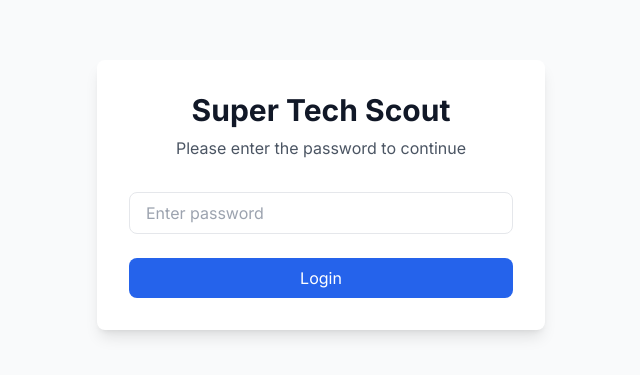
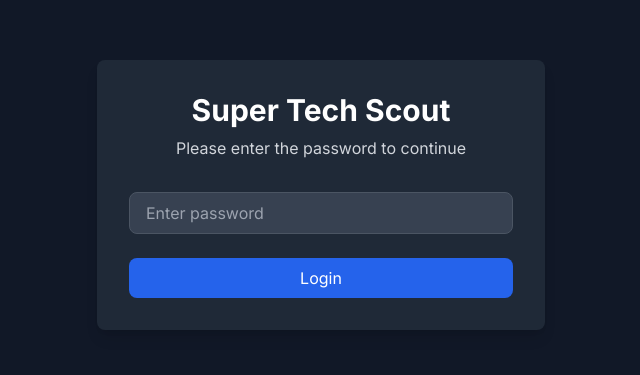
Before and after one commit to garkilic/super-tech-scout, a Next.js app: page / in a window 1280 px wide. Shown: the part 205-580 px from the top of the page, without its empty margins (319-959 px from the left). Built offline with nearby package versions, Linux system fonts and the light colour scheme; no server answers.

Commit message:
Added Dark Mode

```diff
--- a/src/app/globals.css
+++ b/src/app/globals.css
@@ -7,6 +7,11 @@
   --background-rgb: 255, 255, 255;
 }
 
+.dark {
+  --foreground-rgb: 255, 255, 255;
+  --background-rgb: 17, 24, 39;
+}
+
 body {
   color: rgb(var(--foreground-rgb));
   background: rgb(var(--background-rgb));
--- a/src/app/layout.tsx
+++ b/src/app/layout.tsx
@@ -17,7 +17,7 @@ export default function RootLayout({
   children: React.ReactNode;
 }) {
   return (
-    <html lang="en">
+    <html lang="en" className="dark">
       <body className={inter.className}>
         <AuthProvider>{children}</AuthProvider>
       </body>
--- a/src/app/page.tsx
+++ b/src/app/page.tsx
@@ -92,11 +92,11 @@ export default function Home() {
 
   if (!isAuthenticated) {
     return (
-      <div className="min-h-screen flex items-center justify-center bg-gray-50">
-        <div className="max-w-md w-full space-y-8 p-8 bg-white rounded-lg shadow-lg">
+      <div className="min-h-screen flex items-center justify-center bg-gray-900">
+        <div className="max-w-md w-full space-y-8 p-8 bg-gray-800 rounded-lg shadow-lg">
           <div className="text-center">
-            <h2 className="text-3xl font-bold text-gray-900">Super Tech Scout</h2>
-            <p className="mt-2 text-gray-600">Please enter the password to continue</p>
+            <h2 className="text-3xl font-bold text-white">Super Tech Scout</h2>
+            <p className="mt-2 text-gray-300">Please enter the password to continue</p>
           </div>
           <form
             onSubmit={(e) => {
@@ -111,12 +111,12 @@ export default function Home() {
               type="password"
               name="password"
               required
-              className="w-full px-4 py-2 border rounded-lg focus:outline-none focus:ring-2 focus:ring-blue-500"
+              className="w-full px-4 py-2 bg-gray-700 border border-gray-600 rounded-lg focus:outline-none focus:ring-2 focus:ring-blue-500 text-white placeholder-gray-400"
               placeholder="Enter password"
             />
             <button
               type="submit"
-              className="w-full py-2 px-4 bg-blue-600 text-white rounded-lg hover:bg-blue-700 focus:outline-none focus:ring-2 focus:ring-blue-500 focus:ring-offset-2"
+              className="w-full py-2 px-4 bg-blue-600 text-white rounded-lg hover:bg-blue-700 focus:outline-none focus:ring-2 focus:ring-blue-500 focus:ring-offset-2 focus:ring-offset-gray-800"
             >
               Login
             </button>
@@ -127,11 +127,11 @@ export default function Home() {
   }
 
   return (
-    <main className="min-h-screen bg-gray-50 py-12 px-4 sm:px-6 lg:px-8">
+    <main className="min-h-screen bg-gray-900 py-12 px-4 sm:px-6 lg:px-8">
       <div className="max-w-7xl mx-auto">
         <div className="text-center mb-12">
-          <h1 className="text-4xl font-bold text-gray-900 mb-4">Super Tech Scout</h1>
-          <p className="text-xl text-gray-600">
+          <h1 className="text-4xl font-bold text-white mb-4">Super Tech Scout</h1>
+          <p className="text-xl text-gray-300">
             Research any emerging technology by querying multiple LLM APIs and get a unified report. Our tool combines insights from GPT-4 and Claude to provide comprehensive analysis. Get detailed research reports with actionable insights in minutes.
           </p>
         </div>
--- a/tailwind.config.js
+++ b/tailwind.config.js
@@ -5,6 +5,7 @@ module.exports = {
     './src/components/**/*.{js,ts,jsx,tsx,mdx}',
     './src/app/**/*.{js,ts,jsx,tsx,mdx}',
   ],
+  darkMode: 'class',
   theme: {
     extend: {
       backgroundImage: {
```
